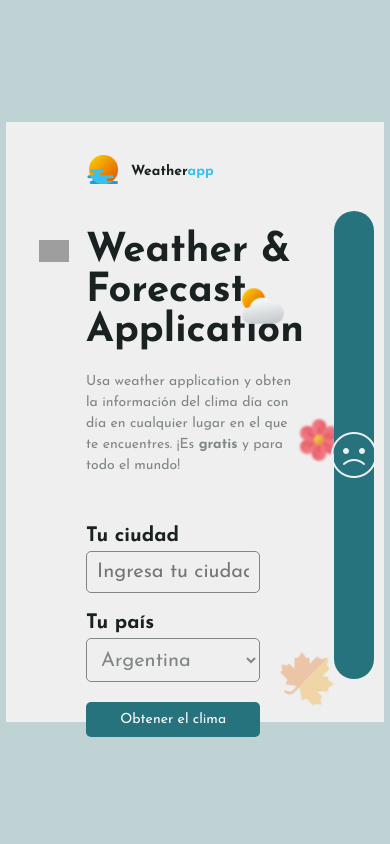
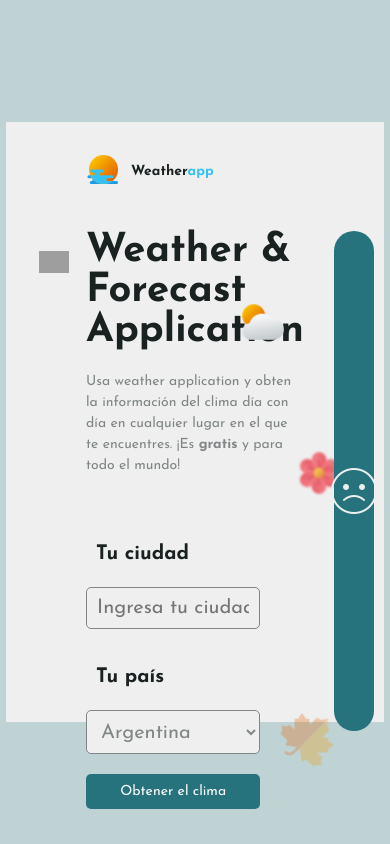
Before and after one commit to sauloroman/WeatherAppReact2, a React (Vite) app: page / in a window 390 px wide. Shown: the top 844 px of the page. Built offline with nearby package versions, Linux system fonts and the light colour scheme; grey boxes are pictures that could not be loaded.

Commit message:
Final commit 3

```diff
--- a/src/queries.css
+++ b/src/queries.css
@@ -102,13 +102,14 @@
   .form__submit {
     font-size: 2rem;
     width: 80%;
-    padding: 1.3rem 0;
+    padding: 1.8rem 0;
   }
 
   .form__field input,
   .form__field select,
   .form__field label {
     font-size: 2rem;
+    padding: 1.8rem 1rem;
   }
 }
 
```
